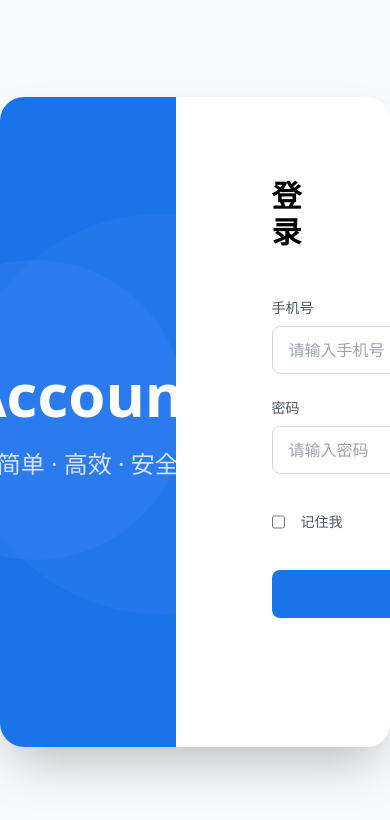
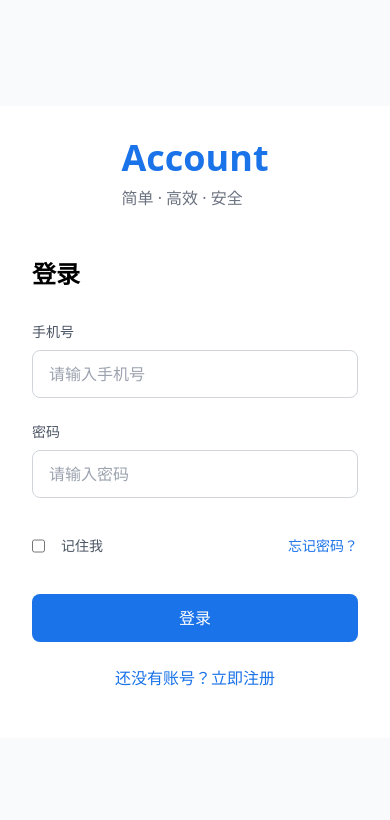
Before and after one commit to brokenship89/account2.0, a Vue app: page /auth in a window 390 px wide. Shown: the top 820 px of the page. Built offline with nearby package versions, Linux system fonts and the light colour scheme.

Commit message:
“修改圆圈运动”

```diff
--- a/src/App.vue
+++ b/src/App.vue
@@ -3,13 +3,17 @@
 </script>
 
 <template>
-  <router-view class="h-full w-full"></router-view>
+  <router-view class="min-h-screen"></router-view>
 </template>
 
 <style>
-html, body {
+html, body, #app {
   height: 100%;
   margin: 0;
   padding: 0;
 }
+
+#app {
+  min-height: 100vh;
+}
 </style>
--- a/src/router/index.js
+++ b/src/router/index.js
@@ -1,7 +1,9 @@
 import { createRouter, createWebHistory } from 'vue-router'
 import Auth from '../views/account/auth.vue'
 
-const routes = [
+const router = createRouter({
+  history: createWebHistory(),
+  routes: [
     {
       path: '/',
       redirect: '/auth'
@@ -12,10 +14,6 @@ const routes = [
       component: Auth
     }
   ]
-
-const router = createRouter({
-  history: createWebHistory(),
-  routes
 })
 
 export default router
--- a/src/views/account/auth.vue
+++ b/src/views/account/auth.vue
@@ -24,7 +24,7 @@ const switchView = (view) => {
   <div class="bg-primary">
     <div class="auth-container">
       <div class="auth-content">
-        <div class="auth-left">
+        <div class="auth-left hidden md:block">
           <div class="brand-content">
             <h2 class="welcome-text">Account</h2>
             <p class="slogan-text">简单 · 高效 · 安全</p>
@@ -33,6 +33,11 @@ const switchView = (view) => {
           </div>
         </div>
         <div class="auth-right">
+          <div class="brand-content-mobile md:hidden mb-8">
+            <h2 class="text-4xl font-bold text-primary mb-2">Account</h2>
+            <p class="text-gray-500">简单 · 高效 · 安全</p>
+          </div>
+
           <Transition name="fade" mode="out-in">
             <LoginForm
               v-if="currentView === 'login'"
@@ -57,7 +62,8 @@ const switchView = (view) => {
 }
 
 .auth-content {
-  @apply flex w-[1100px] h-[650px] bg-white rounded-[24px] shadow-2xl overflow-hidden;
+  @apply flex w-full md:w-[1100px] h-auto md:h-[650px] bg-white
+    rounded-none md:rounded-[24px] shadow-none md:shadow-2xl overflow-hidden;
 }
 
 .auth-left {
@@ -69,11 +75,11 @@ const switchView = (view) => {
 }
 
 .welcome-text {
-  @apply text-6xl font-bold text-white mb-6 relative z-30;
+  @apply text-4xl md:text-6xl font-bold text-white mb-4 md:mb-6 relative z-30;
 }
 
 .slogan-text {
-  @apply text-2xl text-white/80 relative z-30;
+  @apply text-xl md:text-2xl text-white/80 relative z-30;
 }
 
 .decoration-circle {
@@ -81,17 +87,53 @@ const switchView = (view) => {
   top: -150px;
   right: -150px;
   z-index: 10;
+  animation: float1 12s ease-in-out infinite;
 }
 
 .decoration-circle-2 {
-  @apply absolute w-[300px] h-[300px] rounded-full bg-secondary/30;
+  @apply absolute w-[300px] h-[300px] rounded-full;
+  background-color: rgba(82, 219, 213, 0.12);
   bottom: -80px;
   left: -80px;
   z-index: 10;
+  animation: float2 10s ease-in-out infinite;
+}
+
+@keyframes float1 {
+  0% {
+    transform: translate(0, 0) rotate(0deg);
+  }
+  25% {
+    transform: translate(-40px, 40px) rotate(8deg);
+  }
+  50% {
+    transform: translate(30px, -35px) rotate(-6deg);
+  }
+  75% {
+    transform: translate(35px, 25px) rotate(4deg);
+  }
+  100% {
+    transform: translate(0, 0) rotate(0deg);
+  }
+}
+
+@keyframes float2 {
+  0% {
+    transform: translate(0, 0) rotate(0deg);
+  }
+  33% {
+    transform: translate(35px, -35px) rotate(-8deg);
+  }
+  66% {
+    transform: translate(-30px, 30px) rotate(10deg);
+  }
+  100% {
+    transform: translate(0, 0) rotate(0deg);
+  }
 }
 
 .auth-right {
-  @apply w-[55%] flex items-center justify-center bg-white px-8;
+  @apply w-full md:w-[55%] flex flex-col items-center justify-center bg-white px-4 md:px-8 py-8;
 }
 
 .auth-right :deep(.form-container) {
@@ -136,4 +178,16 @@ const switchView = (view) => {
   opacity: 0;
   transform: translateY(10px);
 }
+
+@media (max-width: 768px) {
+  .fade-enter-active,
+  .fade-leave-active {
+    transition: opacity 0.3s ease;
+  }
+
+  .fade-enter-from,
+  .fade-leave-to {
+    opacity: 0;
+  }
+}
 </style>
--- a/src/views/account/components/LoginForm.vue
+++ b/src/views/account/components/LoginForm.vue
@@ -15,8 +15,8 @@ const handleLogin = () => {
 
 <template>
   <div class="register-form">
-    <h3 class="text-3xl font-bold mb-12">登录</h3>
-    <form @submit.prevent="handleLogin" class="w-[400px]">
+    <h3 class="text-2xl md:text-3xl font-bold mb-8 md:mb-12">登录</h3>
+    <form @submit.prevent="handleLogin" class="w-full max-w-[400px]">
       <div class="form-item">
         <label for="phone" class="form-label">手机号</label>
         <input
@@ -64,7 +64,7 @@ const handleLogin = () => {
 
 <style scoped>
 .register-form {
-  @apply w-full px-16 py-8;
+  @apply w-full px-4 md:px-16 py-4 md:py-8;
 }
 
 .form-item {
--- a/src/views/account/components/RegisterForm.vue
+++ b/src/views/account/components/RegisterForm.vue
@@ -41,8 +41,8 @@ const handleRegister = () => {
 
 <template>
   <div class="register-form">
-    <h3 class="text-3xl font-bold mb-12">注册</h3>
-    <form @submit.prevent="handleRegister" class="w-[400px]">
+    <h3 class="text-2xl md:text-3xl font-bold mb-8 md:mb-12">注册</h3>
+    <form @submit.prevent="handleRegister" class="w-full max-w-[400px]">
       <div class="form-item">
         <label for="phone" class="form-label">手机号</label>
         <input
@@ -112,7 +112,7 @@ const handleRegister = () => {
 
 <style scoped>
 .register-form {
-  @apply w-full px-16 py-8;
+  @apply w-full px-4 md:px-16 py-4 md:py-8;
 }
 
 .form-item {
--- a/vite.config.js
+++ b/vite.config.js
@@ -7,8 +7,16 @@ export default defineConfig({
   server: {
     host: true, // 允许外部访问
     port: 3000, // 设置端口号
+    open: true, // 自动打开浏览器
+    cors: true  // 允许跨域
   },
   css: {
     postcss: './postcss.config.cjs'
+  },
+  base: '/', // 确保这里的基础路径配置正确
+  resolve: {
+    alias: {
+      '@': '/src'  // 添加@别名
+    }
   }
 })
```
Lines whose indentation alone changed are shown as unchanged.
